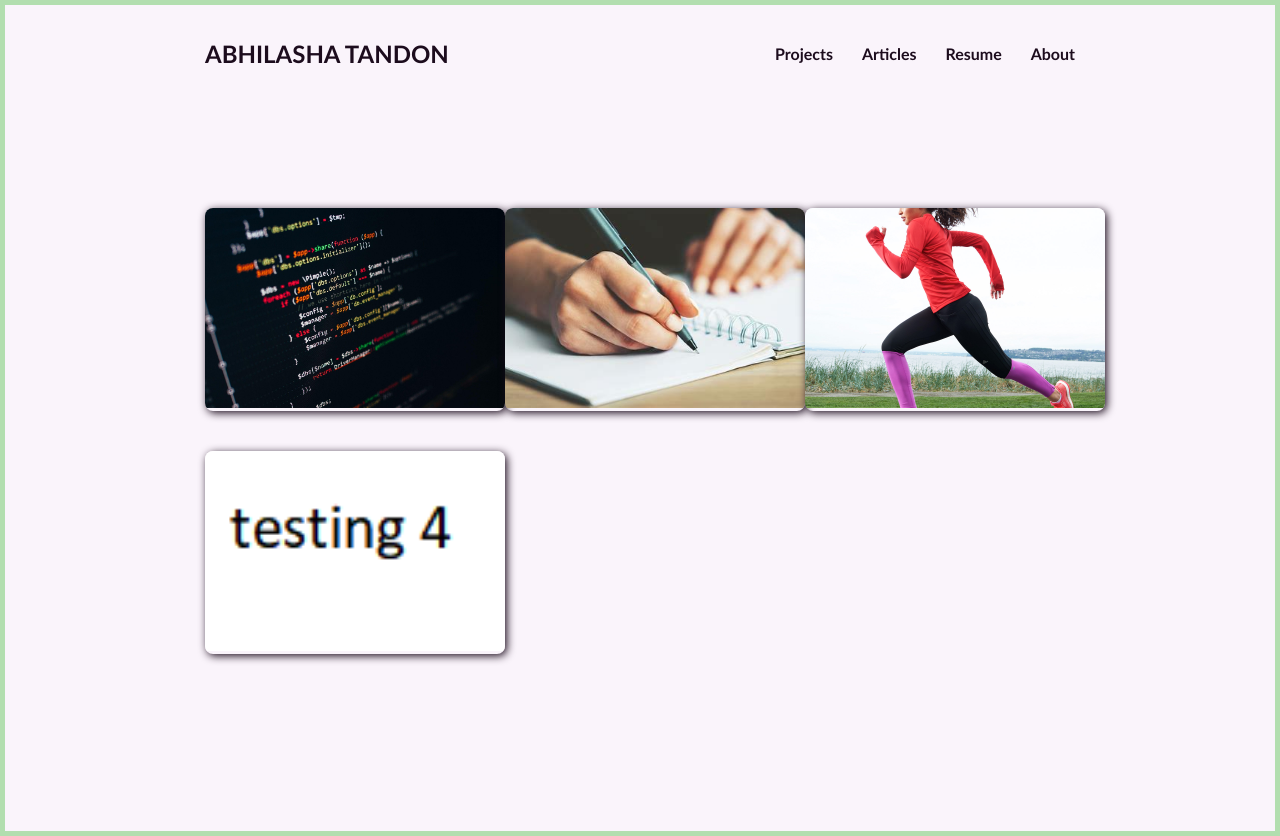
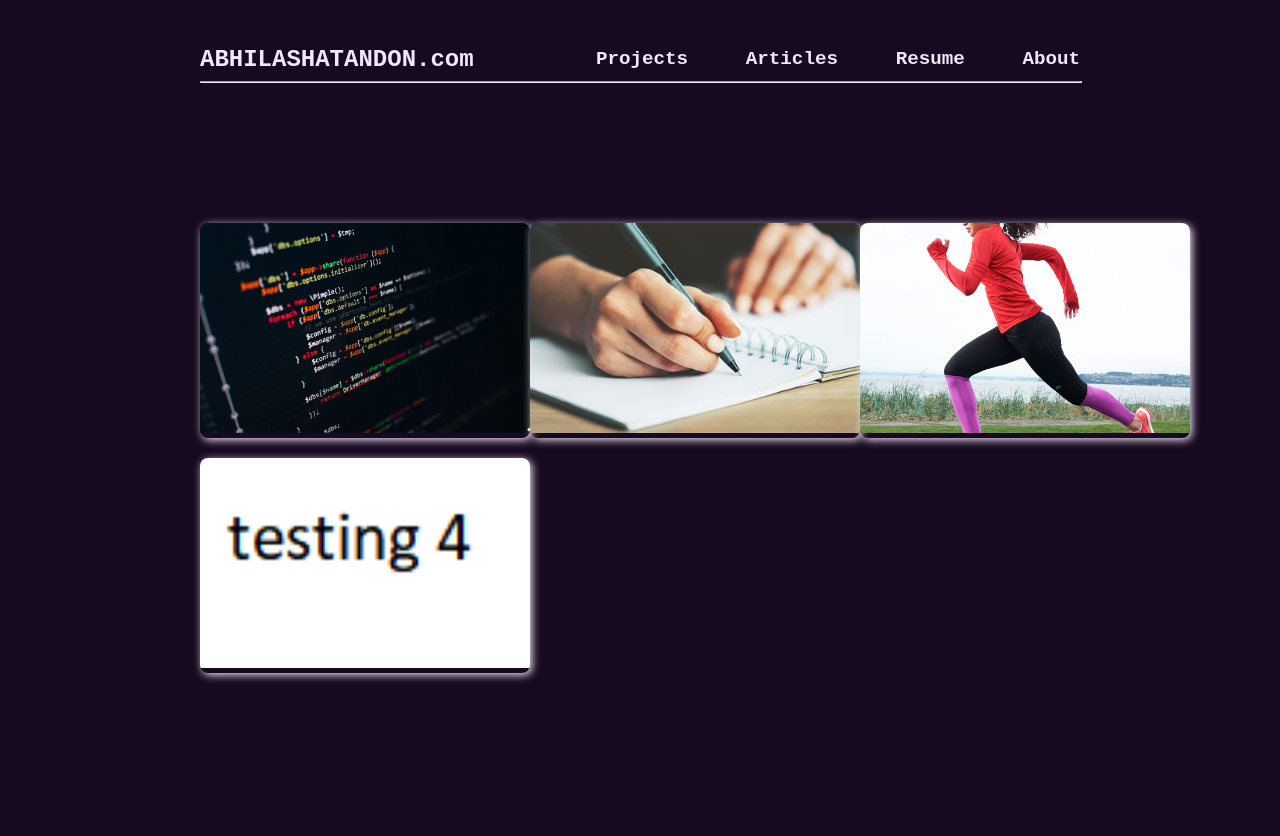
Before and after one commit to AbhilashaTandon/abhilashatandon.com, a Next.js app: page /projects in a window 1280 px wide. Built offline with nearby package versions, Linux system fonts and the light colour scheme.

Commit message:
Changed more css
Added a bit of a description to the home page
Changed color palette to dark mode

```diff
--- a/components/logo.js
+++ b/components/logo.js
@@ -5,7 +5,7 @@ import styles from "@/styles/Navbar.module.css";
 export default function Logo() {
   return (
     <Link href="/" className={styles.logo}>
-      ABHILASHA TANDON
+      ABHILASHATANDON.com
     </Link>
   );
 }
--- a/components/navbar.js
+++ b/components/navbar.js
@@ -6,9 +6,10 @@ import General from "@/styles/General.module.css";
 import Logo from "./logo";
 
 function NavLink({ route, name }) {
+  var link_style = classNames(Styles.nav_link, General.heading);
     return (
         <div>
-      <Link href={route} className={Styles.nav_link}>
+            <Link href={route} className={link_style}>
                 {name}
             </Link>
         </div>
@@ -16,9 +17,9 @@ function NavLink({ route, name }) {
 }
 
 export default function Navbar() {
-  var classnames = classNames(Styles.top);
     return (
-    <div className={classnames}>
+        <div className={Styles.header}>
+            <div className={Styles.top}>
                 <Logo />
                 <div className={Styles.navbar}>
                     <NavLink route="/projects" name="Projects" />
@@ -27,5 +28,7 @@ export default function Navbar() {
                     <NavLink route="/about" name="About" />
                 </div>
             </div>
+            <hr></hr>
+        </div>
     );
 }
--- a/pages/_document.js
+++ b/pages/_document.js
@@ -3,7 +3,7 @@ import { Html, Head, Main, NextScript } from "next/document";
 export default function Document() {
     return (
         <Html lang="en">
-      <Head />
+            <Head/>
             <body>
                 <Main />
                 <NextScript />
--- a/pages/resume.js
+++ b/pages/resume.js
@@ -1,4 +1,5 @@
+import General from "@/styles/General.module.css";
 
 export default function Resume() {
-    return <>This is my resume!</>;
+    return <p className={General.body}>This is my resume!</p>
   }
--- a/styles/ContentGrid.module.css
+++ b/styles/ContentGrid.module.css
@@ -1,12 +1,18 @@
 .grid {
-    --column-width: 300px;
+    --aspect-ratio: 0.625;
+
+    --column-width: 330px;
+    --row-width: 210px;
+
+    --column-gap: calc((100% - var(--column-width) * 3) / 2);
+
     margin-top: 140px;
     display: grid;
     grid-template-columns: var(--column-width) var(--column-width) var(
             --column-width
         );
-    column-gap: calc((100% - var(--column-width) * 3) / 2);
-    row-gap: 40px;
+    column-gap: var(--column-gap);
+    row-gap: 20px;
     place-items: center;
 }
 
@@ -20,8 +26,6 @@
 .hover_text {
     display: none;
 }
-
-
 
 .box:hover > .hover_text {
     display: grid;
@@ -41,7 +45,7 @@
 }
 
 .img {
-    height: 200px;
+    height: var(--row-width);
     width: var(--column-width);
     object-fit: cover;
 }
--- a/styles/General.module.css
+++ b/styles/General.module.css
@@ -5,10 +5,12 @@
 }
 
 .heading {
-    font-size: 18px;
+    font-size: 1.2rem;
     font-weight: 600;
+    color: var(--text);
 }
 
 .body {
-    font-size: 14px;
+    font-size: 1rem;
+    color: var(--text);
 }
--- a/styles/Navbar.module.css
+++ b/styles/Navbar.module.css
@@ -3,20 +3,17 @@
     align-items: center; /* makes centered vertically */
     text-decoration: none; /* gets rid of default link color + underline */
     justify-content: space-between;
-    width: 300px;
+    width: 500px;
 }
 
 .nav_link {
-    font-weight: 600;
-    font-size: 1rem;
-
-    color: var(--text);
     text-decoration: none;
+    margin-left: min(1rem);
 }
 
 .nav_link:hover {
     transition: 0.5s;
-    color: var(--accent);
+    color: var(--primary);
 }
 
 .logo {
@@ -25,12 +22,19 @@
 
     color: var(--text);
     text-decoration: none;
+    margin-right: min(1rem);
 }
 
 .top {
+    margin-top: 20px;
     list-style-type: none;
     display: flex; /* makes horizontal list */
 
     background-color: var(--background);
     justify-content: space-between;
 }
+
+.header > hr{
+    width: 100%;
+    color: var(--text);
+}
--- a/styles/globals.css
+++ b/styles/globals.css
@@ -1,14 +1,11 @@
 :root {
-    --text: #1c0c1d;
-    --background: #faf4fb;
-    --primary: #b2deaf;
-    --secondary: #b7e1df;
-    --accent: #3f913b;
-    font-family: Trebuchet MS, sans-serif;
+    --text: #f1e7f8;
+    --background: #17091f;
+    --primary: #bf80ea;
+    --secondary: #0b050f;
+    --accent: #99e0c4;
+    font-family: 'Courier New', Courier, monospace;
     background-color: var(--background);
-    padding: 2% 15% 0% 15%;
-    border-style: solid;
-    border-width: 5px;
-    border-color: var(--primary);
+    padding: 2% clamp(0px, 15%, 15%) 0% clamp(0px, 15%, 15%);
     min-height: 100%;
 }
```
Also changed, not shown: pages/about.js (+5 -2 lines), pages/index.js (+7 -3 lines). Lines whose indentation alone changed are shown as unchanged.
